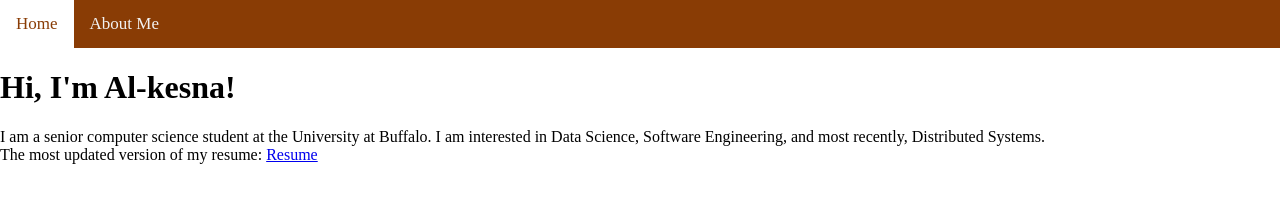
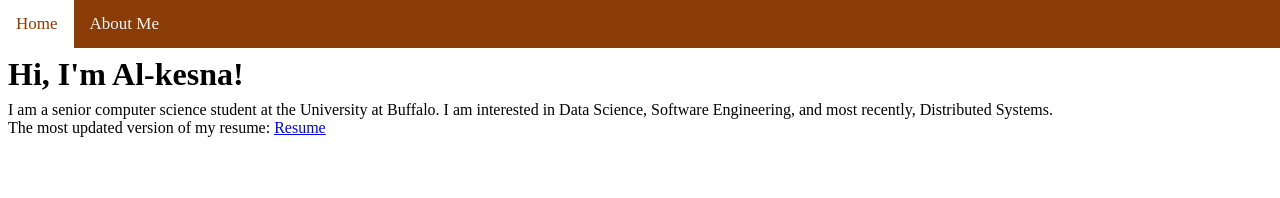
Before and after one commit to alkesnaf/alkesnaf.github.io, a plain HTML site: page index.html in a window 1280 px wide. Drawn offline with Linux system fonts and the light colour scheme.

Commit message:
setting margin for text

```diff
--- a/style.css
+++ b/style.css
@@ -1,5 +1,9 @@
 body {
     margin: 0;
+}
+
+h1, p {
+    margin: 8px;
 }
 
 
```
